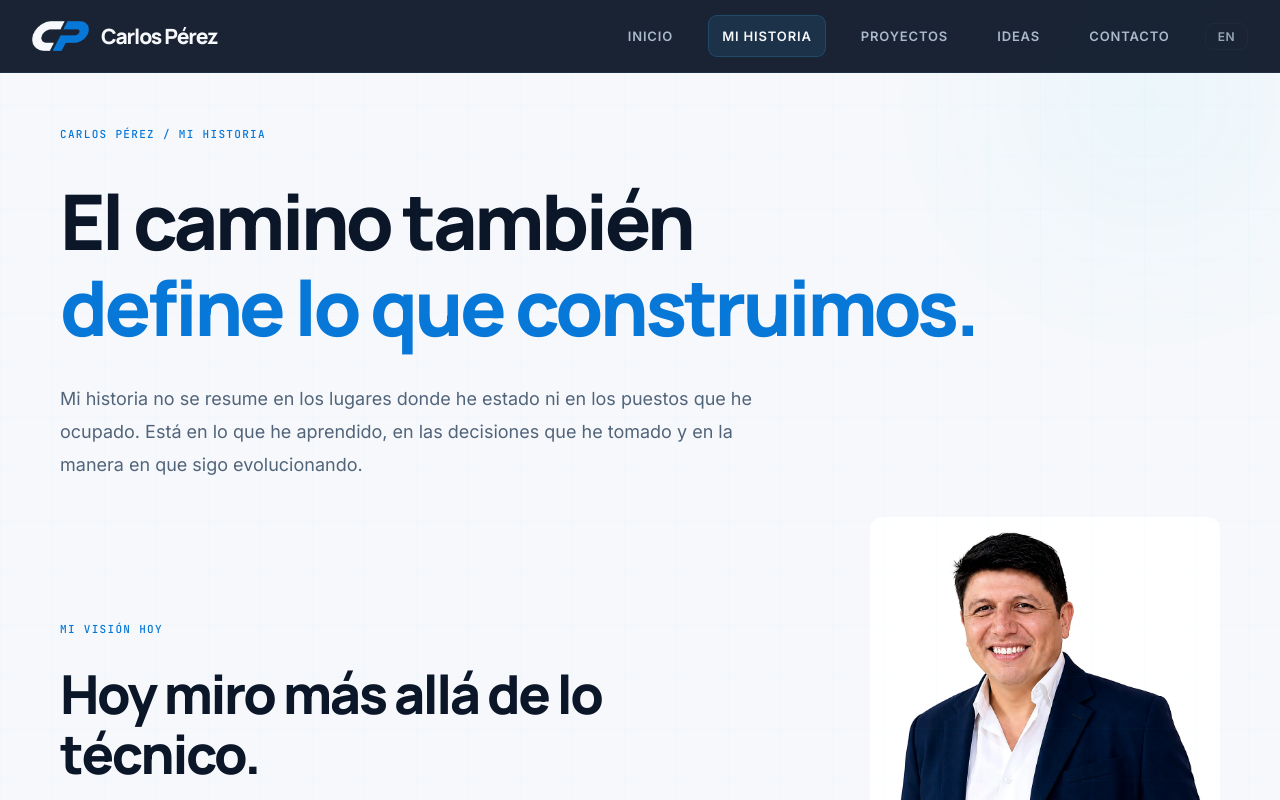
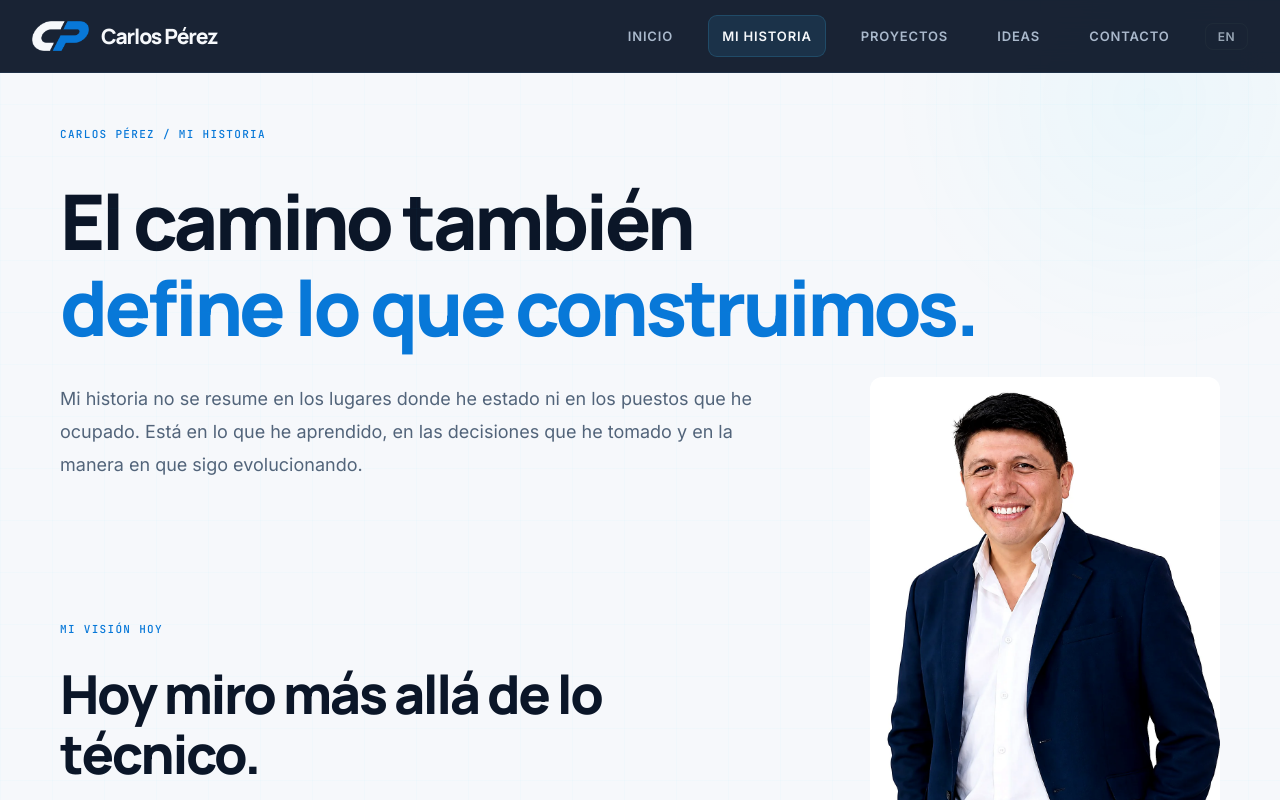
Before and after one commit to C4rlosp/carlosperez-web, a React (Vite) app: page /history/ in a window 1280 px wide. Shown: the top 800 px of the page. Built offline with nearby package versions, Linux system fonts and the light colour scheme.

Commit message:
style: improve history portrait vertical alignment

```diff
--- a/src/pages/History.css
+++ b/src/pages/History.css
@@ -340,3 +340,11 @@
     transition: none;
   }
 }
+
+/* CP-HISTORY-PHOTO-ALIGNMENT */
+@media (min-width: 901px) {
+  .cp-history-v2 .cp-story-now-photo {
+    transform: translateY(-140px);
+  }
+}
+/* END CP-HISTORY-PHOTO-ALIGNMENT */
```
